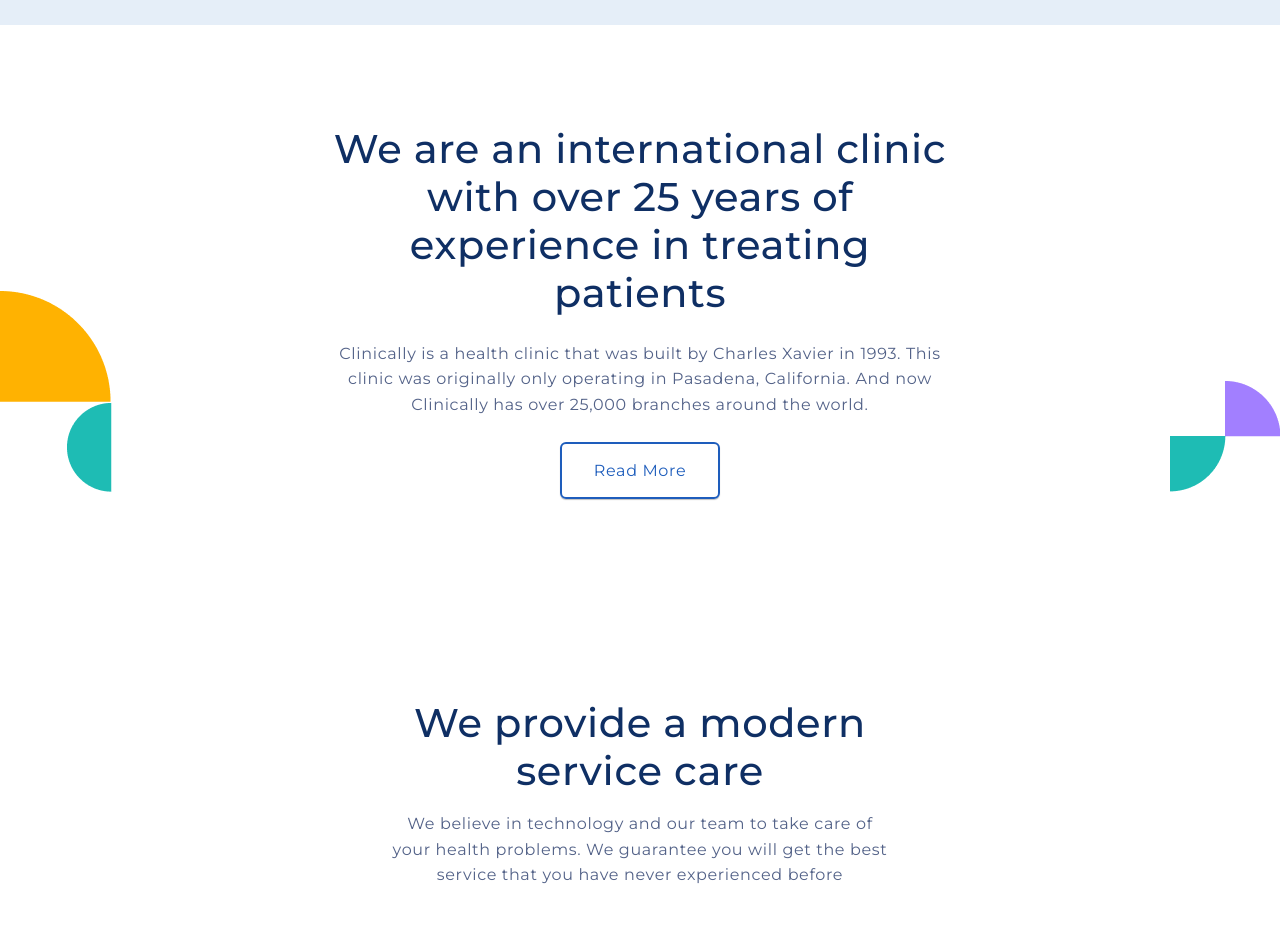
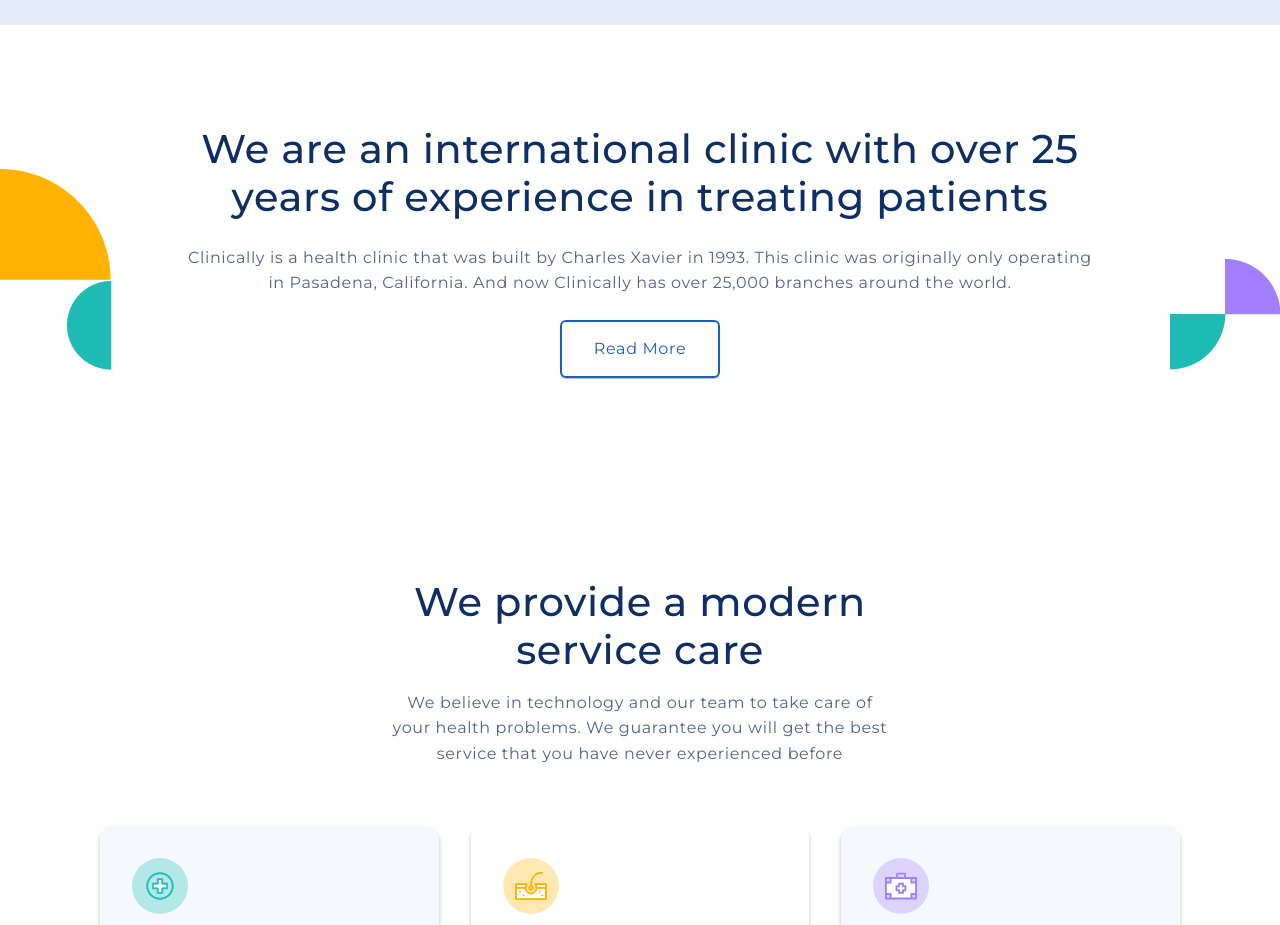
Before and after one commit to vladimir-siedykh/into-clinic, a Next.js app: page / in a window 1280 px wide. Shown: the part 820-1745 px from the top of the page. Built offline with nearby package versions, Linux system fonts and the light colour scheme.

Commit message:
update v3.6

```diff
--- a/components/About/About.module.css
+++ b/components/About/About.module.css
@@ -21,7 +21,7 @@
   flex-direction: column;
   align-items: center;
   gap: 2.4rem;
-  max-width: 62rem;
+  max-width: 92rem;
   margin-inline: auto;
 }
 
```
